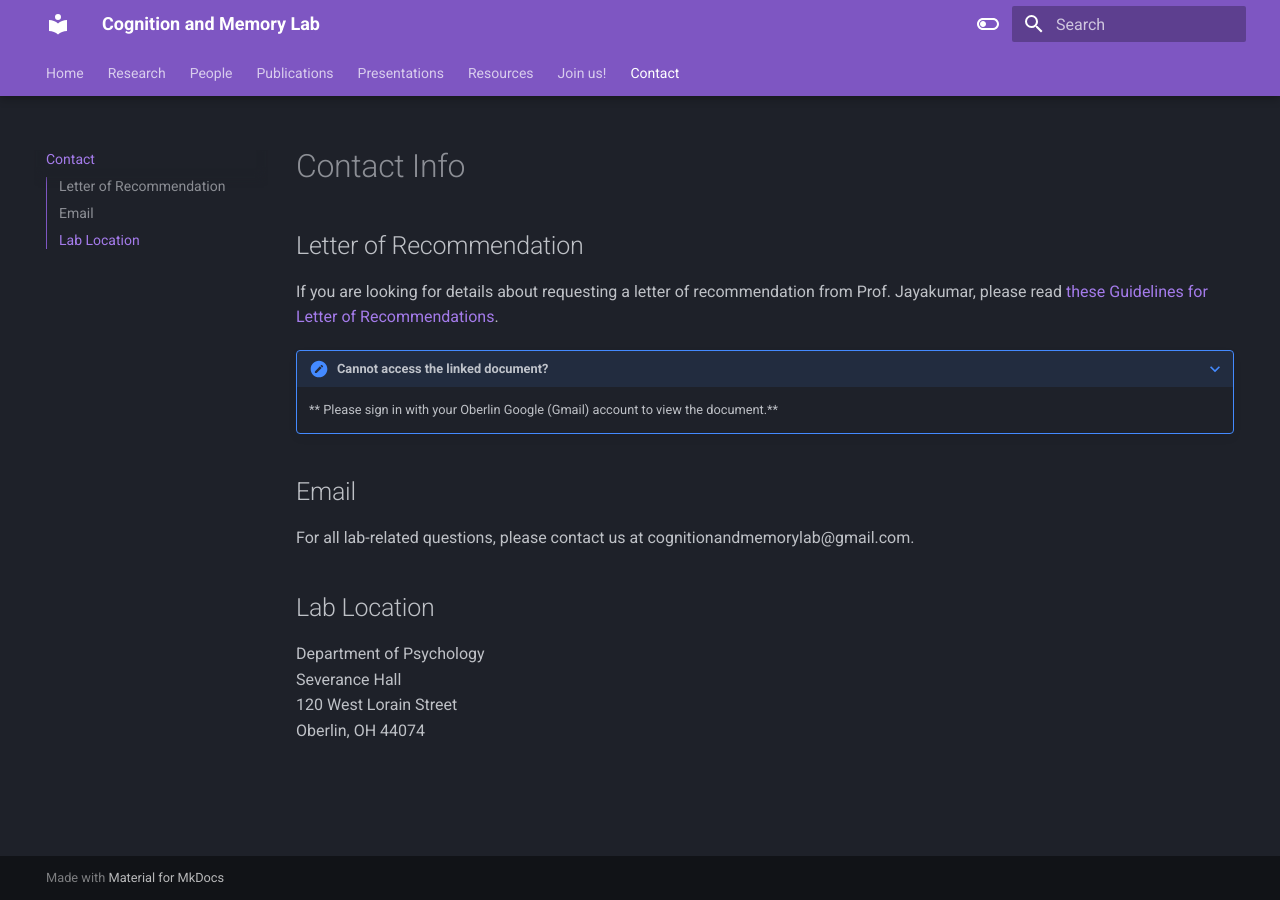
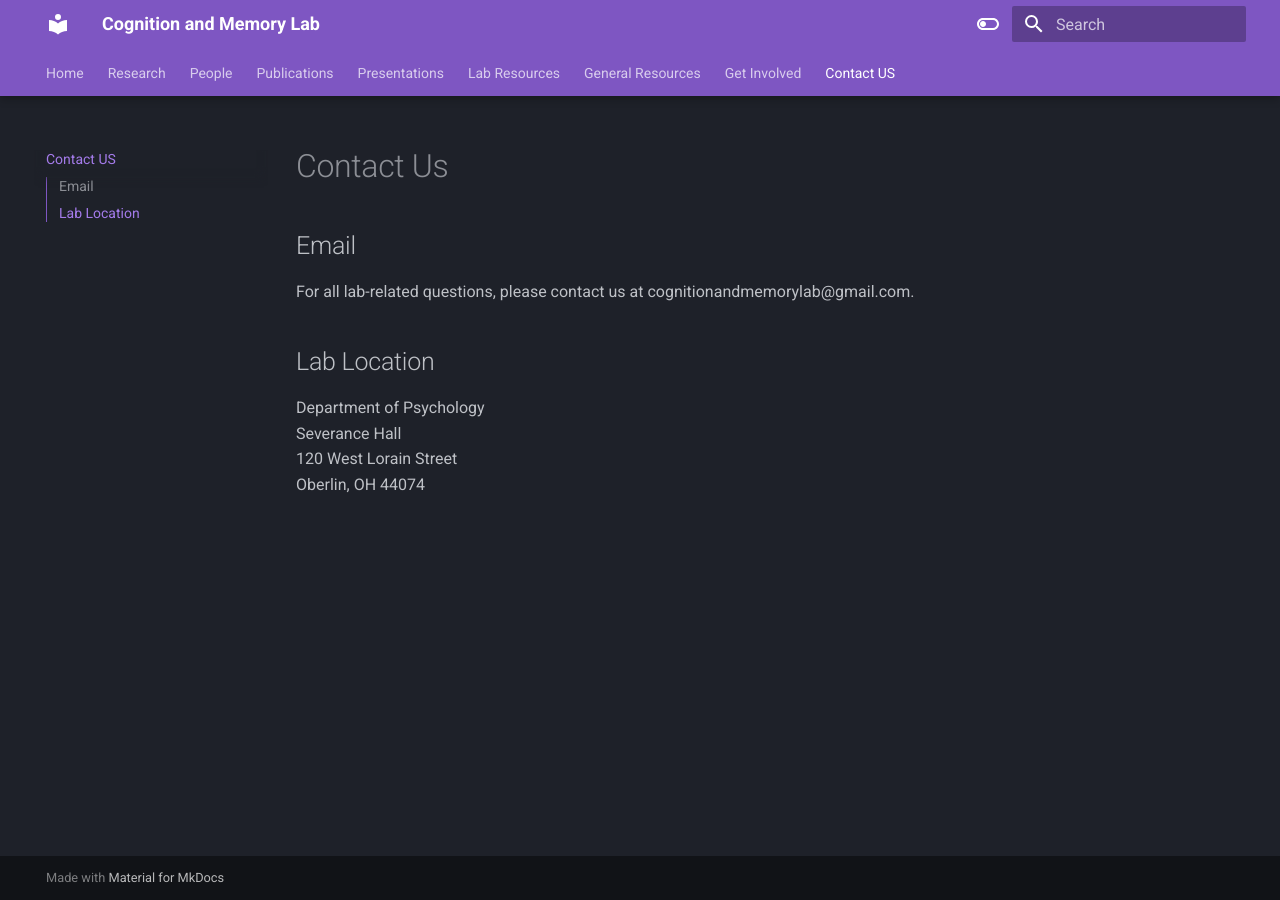
Before and after one commit to manasijkumar/CML-website, an MkDocs documentation site: the page built from docs/contact.md, in a window 1280 px wide. Built offline with MkDocs 1.6.1 and Material for MkDocs 9.7.7, drawn with Linux system fonts in a browser that asks for light colours.

Commit message:
added a new page for lab resources, and moved the letter of recommendation guidelines to that page.

```diff
--- a/docs/contact.md
+++ b/docs/contact.md
@@ -1,12 +1,4 @@
-
-
-# Contact Info
-
-## Letter of Recommendation
-If you are looking for details about requesting a letter of recommendation from Prof. Jayakumar, please read [these Guidelines for Letter of Recommendations](https://docs.google.com/document/d/1nmTRiPsBsw8b7AfV_IzyRtEwbPJlUIV-Ul4ylLm_Y4Q/edit?usp=sharing){:target="_blank"}.
-
-???+ note "Cannot access the linked document?"
-    ** Please sign in with your Oberlin Google (Gmail) account to view the document.**
+# Contact Us
 
 
 ## Email
--- a/mkdocs.yml
+++ b/mkdocs.yml
@@ -5,9 +5,10 @@ nav:
   - People: people.md
   - Publications: publications.md
   - Presentations: presentations.md
-  - Resources: resources.md
-  - Join us!: interest.md
-  - Contact: contact.md
+  - Lab Resources: lab_resources.md
+  - General Resources: resources.md
+  - Get Involved: interest.md
+  - Contact US: contact.md
 theme:
   name: material
   features:
```
Also changed, not shown: docs/lab_resources.md (added, +8 -0 lines).
